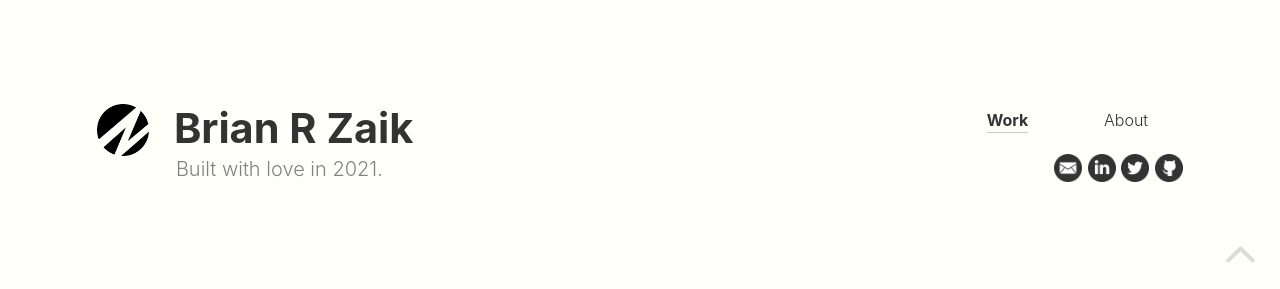
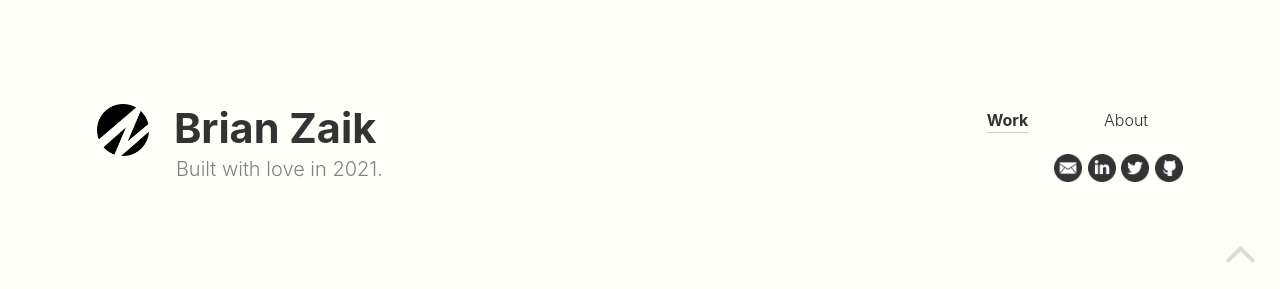
Before and after one commit to brzaik/brz4, a Jekyll site: the page built from index.html, in a window 1280 px wide and 900 px high, scrolled down 3744 px. Shown: the part 608-897 px from the top of the window. Built offline with Jekyll 4.4.1, drawn with Linux system fonts in a browser that asks for light colours; nearby versions of some CDN libraries.

Commit message:
Another test

```diff
--- a/_includes/footer.html
+++ b/_includes/footer.html
@@ -4,10 +4,10 @@
       <div class="col-6">
         <div class="clearfix">
           <div class="float-left">
-            <a class="link-home" href="/" style="margin-right: 25px;"><img src="/assets/images/logo_circle.png" width="52" alt="Brian R Zaik" /></a>
+            <a class="link-home" href="/" style="margin-right: 25px;"><img src="/assets/images/logo_circle.png" width="52" alt="Brian Zaik" /></a>
           </div>
           <div class="float-left">
-            <a href="/" class="underline-hover"><h3 class="margin-none">Brian R Zaik</h3></a>
+            <a href="/" class="underline-hover"><h3 class="margin-none">Brian Zaik</h3></a>
             <p class="font-gray font-light margin-none" style="margin-left: 2px;">Built with love in 2021.</p>
           </div>
         </div>
```
